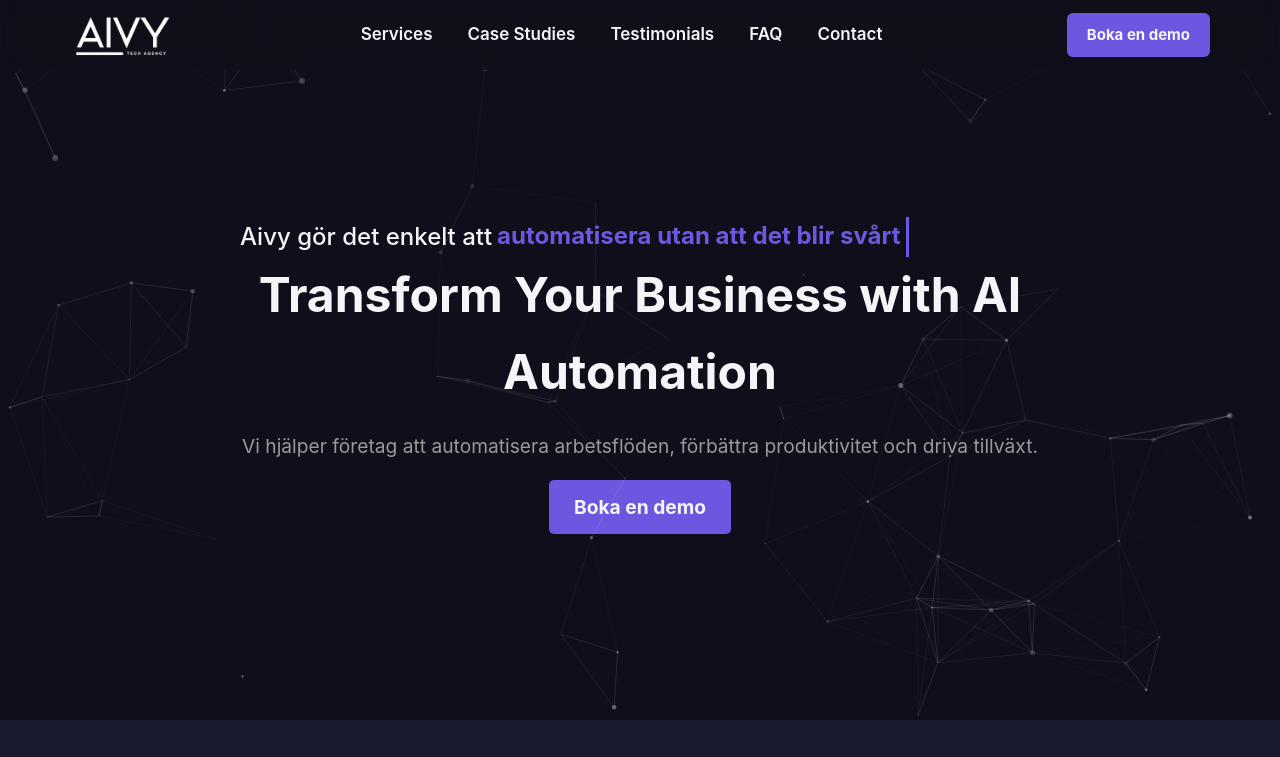
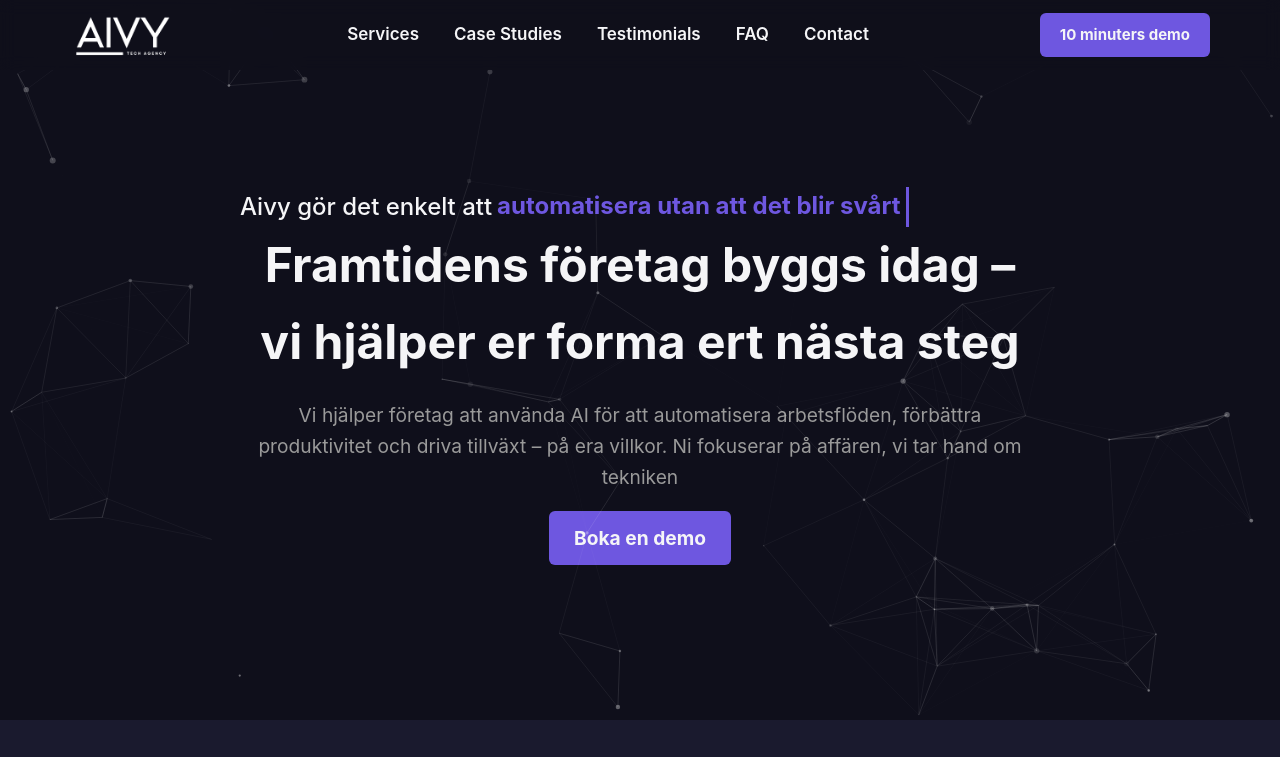
Before and after one commit to Heyhacke/Aivy.se, a plain HTML site: page index.html in a window 1280 px wide. Shown: the top 757 px of the page. Drawn offline with nearby package versions, Linux system fonts and the light colour scheme.

Commit message:
Update index.html

```diff
--- a/index.html
+++ b/index.html
@@ -190,14 +190,16 @@ nav ul li a:hover {
     font-size: 1.2rem;
     background-color: var(--primary);
     color: var(--light);
-    border-radius: 5px;
+    border-radius: 6px;
     text-decoration: none;
     font-weight: bold;
-    transition: background 0.3s ease;
+    transition: background 0.3s ease, transform 0.2s ease, box-shadow 0.3s ease;
 }
 
 .hero .cta-button:hover {
     background-color: var(--primary-light);
+    transform: translateY(-3px); /* Lyft-effekt */
+    box-shadow: 0 5px 15px rgba(110, 87, 224, 0.4); /* Ljusare skugga */
 }
         /* Trust Elements */
         .trust-elements {
@@ -877,7 +879,7 @@ nav ul li a:hover {
                 <li><a href="#contact">Contact</a></li>
             </ul>
         </nav>
-        <a href="#contact" class="cta-button">Boka en demo</a>
+        <a href="#contact" class="cta-button">10 minuters demo</a>
     </div>
 </header>
     <!-- Hero Section -->
@@ -889,9 +891,9 @@ nav ul li a:hover {
     <span class="static-text">Aivy gör det enkelt att</span>
     <span class="dynamic-text"></span>
 </div>
-            <h1>Transform Your Business with AI Automation</h1>
+            <h1>Framtidens företag byggs idag – vi hjälper er forma ert nästa steg</h1>
             <p class="subheadline">
-                Vi hjälper företag att automatisera arbetsflöden, förbättra produktivitet och driva tillväxt.
+              Vi hjälper företag att använda AI för att automatisera arbetsflöden, förbättra produktivitet och driva tillväxt – på era villkor. Ni fokuserar på affären, vi tar hand om tekniken
             </p>
             <a href="#contact" class="cta-button">Boka en demo</a>
         </div>
@@ -1137,7 +1139,7 @@ document.addEventListener("DOMContentLoaded", () => {
 particlesJS("particles-js", {
     "particles": {
         "number": {
-            "value": 80, // Ökad grundmängd
+            "value": 80,
             "density": {
                 "enable": true,
                 "value_area": 1000
@@ -1170,7 +1172,7 @@ particlesJS("particles-js", {
         },
         "move": {
             "enable": true,
-            "speed": 0.2, // Startar långsamt
+            "speed": 0.4, // Lite snabbare initialt
             "direction": "none",
             "random": false,
             "straight": false,
@@ -1183,7 +1185,7 @@ particlesJS("particles-js", {
         "events": {
             "onhover": {
                 "enable": true,
-                "mode": "grab" // Får partiklar att dras mot musen
+                "mode": "attract" // Gör att partiklar "söker sig" mot musen
             },
             "onclick": {
                 "enable": false
@@ -1192,34 +1194,27 @@ particlesJS("particles-js", {
         },
         "modes": {
             "grab": {
-                "distance": 180,
+                "distance": 200, // Justerar hur nära musen de börjar attraheras
                 "line_linked": {
                     "opacity": 1
                 }
             },
-            "bubble": {
-                "distance": 250,
-                "size": 10,
-                "duration": 2,
-                "opacity": 0.8,
-                "speed": 3
-            },
             "attract": {
-                "distance": 200, // Förbättrad musdragning
-                "duration": 0.5,
-                "speed": 0.8
+                "distance": 250, // Långsammare, mjukare drag
+                "duration": 0.8,
+                "speed": 0.3 // Lägre speed ger mjukare rörelse
             }
         }
     },
     "retina_detect": true
 });
 
-// ✅ Gradvis öka hastigheten utan att klicka
-let speed = 0.2;
-let maxSpeed = 2.0;
+// Gradvis öka hastigheten för att skapa en naturlig acceleration
+let speed = 0.4;
+let maxSpeed = 1.5;
 let interval = setInterval(() => {
     if (speed < maxSpeed) {
-        speed += 0.05;
+        speed += 0.02;
         if (window.pJSDom.length > 0) {
             window.pJSDom[0].pJS.particles.move.speed = speed;
         }
```
